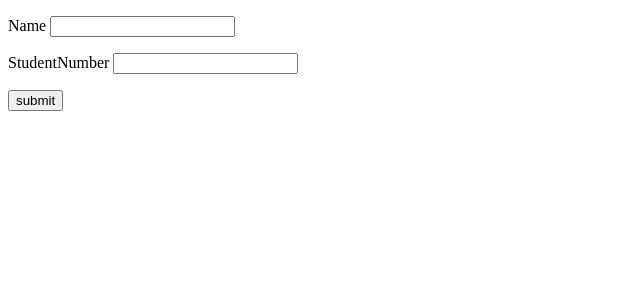
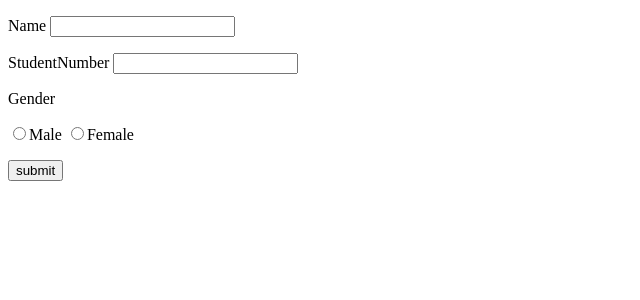
Before and after one commit to CSID-DGU/2022-1-OSSPrac-Openmind-1, a Flask app: page / in a window 1280 px wide. Shown: the top 300 px of the page, without its empty margins (0-640 px from the left). Run offline with Flask 2, Linux system fonts and the light colour scheme.

Commit message:
Update_Gender

```diff
--- a/TeamHw_3_Code/templates/input_info.html
+++ b/TeamHw_3_Code/templates/input_info.html
@@ -5,7 +5,10 @@
       <form action = "/result" method = "POST">
          <p>Name <input type = "text" name = "Name" /></p>
          <p>StudentNumber <input type = "text" name = "StudentNumber" /></p>
-         <!-- 성별 -->
+         <p>Gender </p>
+            <p>
+            <label><input type = "radio" name = "Gender" value = "Male"/>Male</label>
+            <label><input type = "radio" name = "Gender" value = "Female"/>Female</label></p>
          <!-- 학과 -->
          <!-- 프로그래밍 언어 -->
          <p><input type = "submit" value = "submit" /></p>
```
